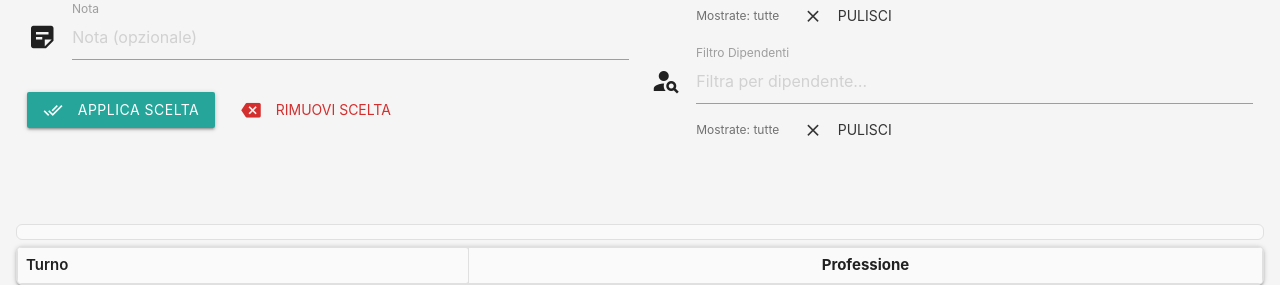
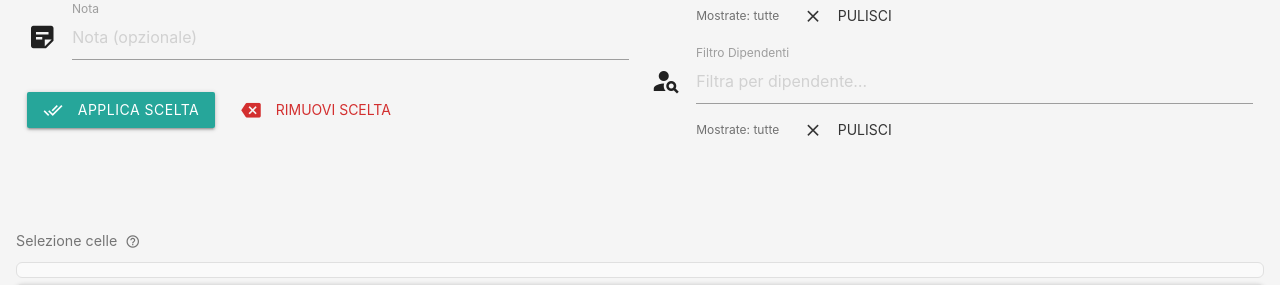
Before and after one commit to darkkillex/shiftplanner, a Django app: template templates/monthly_plan.html in a window 1280 px wide. Shown: the part 278-563 px from the top of the page. Run offline with Django 5.2, Linux system fonts and the light colour scheme; the template is opened without the code that fills it, so the values that code supplies are empty.

Commit message:
feat(ui PT): suggerimenti per selezione celle tipo Excel

```diff
--- a/core/static/core/monthly_plan.js
+++ b/core/static/core/monthly_plan.js
@@ -30,6 +30,8 @@
 
   // --- Palette pastello per mansione con più varietà ---
   const PROF_COLORS = new Map();
+
+  const GRID_HINT_KEY = "grid_hints_seen_v1";
 
   function hash32(str){
     let h = 2166136261 >>> 0;
@@ -65,6 +67,24 @@
       setTimeout(tick, 80);
     })();
   }
+
+  function showGridHintsOnce() {
+    try {
+      if (localStorage.getItem(GRID_HINT_KEY) === "1") return;
+
+      if (window.M?.toast) {
+        M.toast({
+          html: "Suggerimento: Ctrl/Cmd per selezioni multiple, Shift+Click per selezionare intervalli.",
+          displayLength: 6000
+        });
+      }
+
+      localStorage.setItem(GRID_HINT_KEY, "1");
+    } catch (e) {
+      // se localStorage è bloccato, non facciamo nulla
+    }
+  }
+
 
   // CSRF
   function getCookie(name) {
@@ -268,6 +288,7 @@
 
         initScrollSync(state);
         initSelection(state);
+        showGridHintsOnce();
         initAutoScroll(state);
         initFilter(state);
         initEmployeeFilterLive();
--- a/templates/monthly_plan.html
+++ b/templates/monthly_plan.html
@@ -105,7 +105,25 @@
     </div>
   </div><!-- /planner-panel -->
 
+
+
   <div class="planner-gap"></div>
+
+  <!-- Tooltip (help icon) + Hint one-shot per suggerimenti utilizzo celle grid PT -->
+  <div class="valign-wrapper" style="gap:8px; margin: 6px 0 10px 0;">
+    <span class="grey-text text-darken-1" style="font-size:0.95rem;">Selezione celle</span>
+
+    <i class="material-icons tiny tooltipped grey-text text-darken-1"
+       style="cursor: help;"
+       data-position="bottom"
+       data-tooltip="Selezione celle:
+      • Click → selezione singola
+      • Trascina → selezione multipla
+      • Ctrl/Cmd + Click → aggiungi/rimuovi celle
+      • Shift + Click → seleziona intervallo">
+           help_outline
+    </i>
+  </div>
 
   <!-- Scrollbar superiore sincronizzata (ripristinata) -->
   <div id="grid-scroll-top" class="grid-scroll-top">
```
